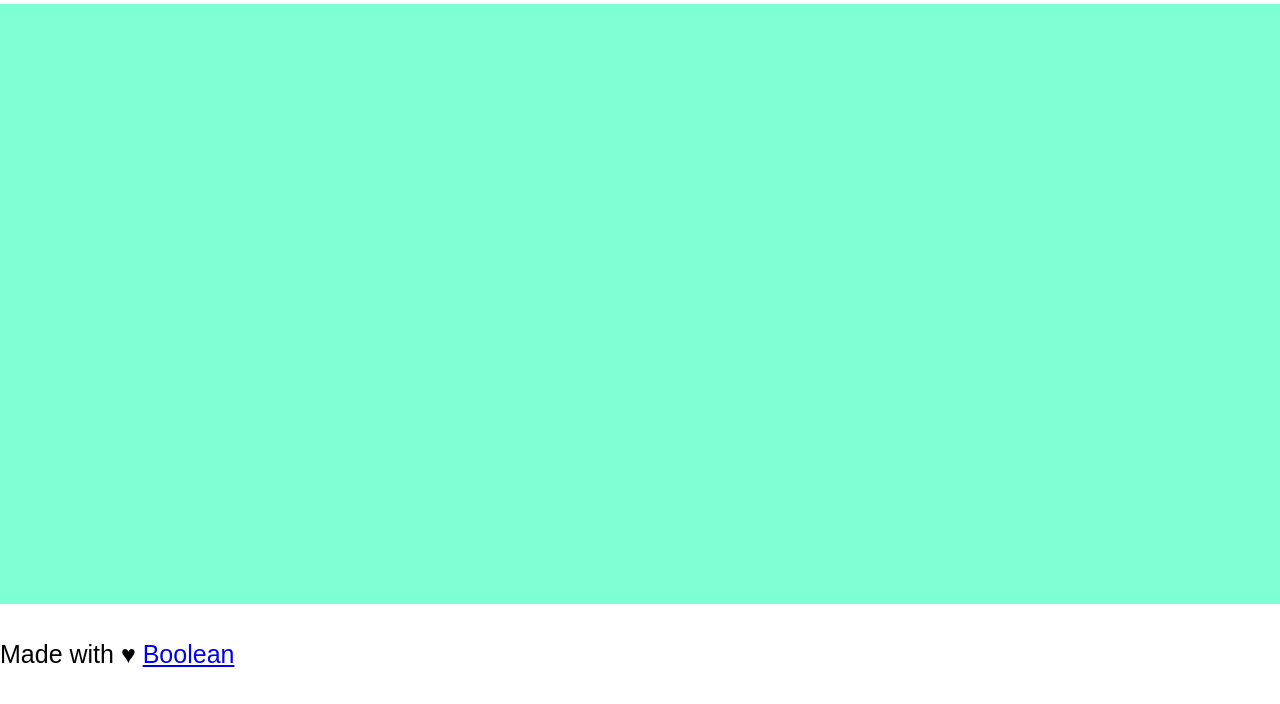
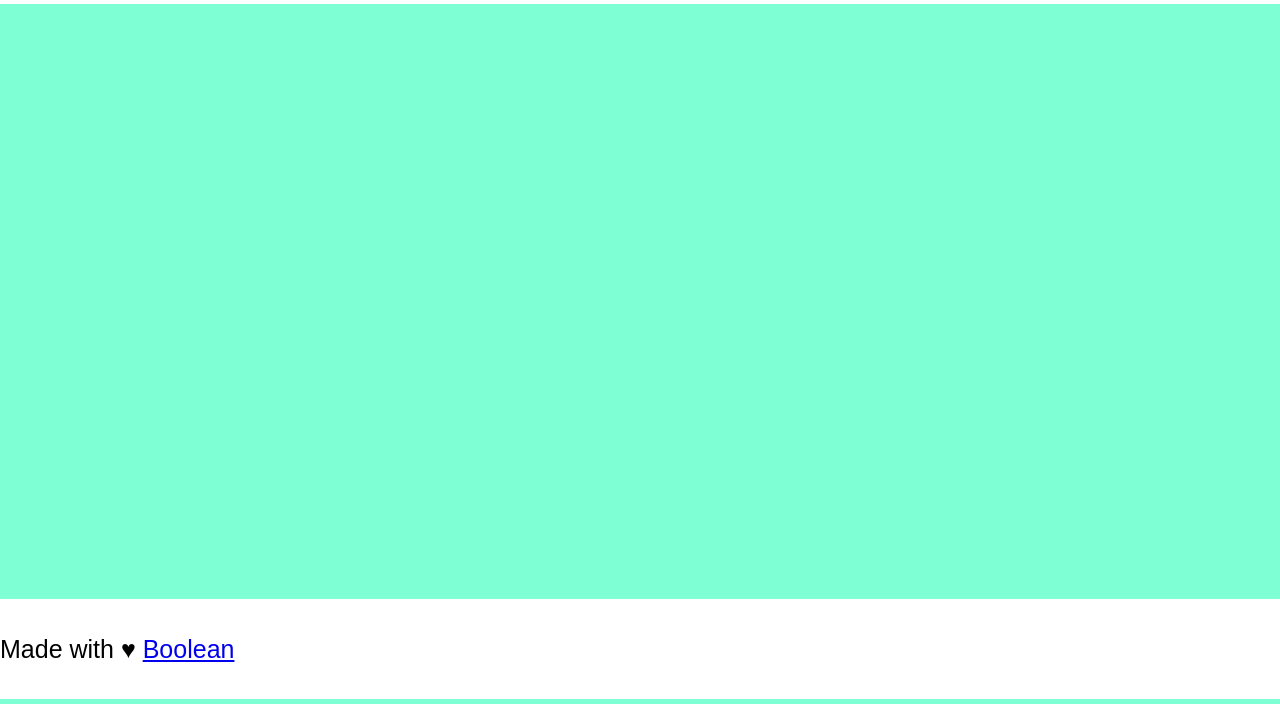
Before and after one commit to antden99/js-campominato-grid, a plain HTML site: page index.html in a window 1280 px wide. Shown: the part 96-800 px from the top of the page. Drawn offline with Linux system fonts and the light colour scheme.

Commit message:
final commt

```diff
--- a/assets/css/style.css
+++ b/assets/css/style.css
@@ -43,8 +43,8 @@ img{
 
 .container{
     width: 1000px;
-    margin: 50px auto;
-    height: calc(100% - 300px);
+    margin: 25px auto;
+    height: calc(100% - 255px);
 }
 
 ul{
```
